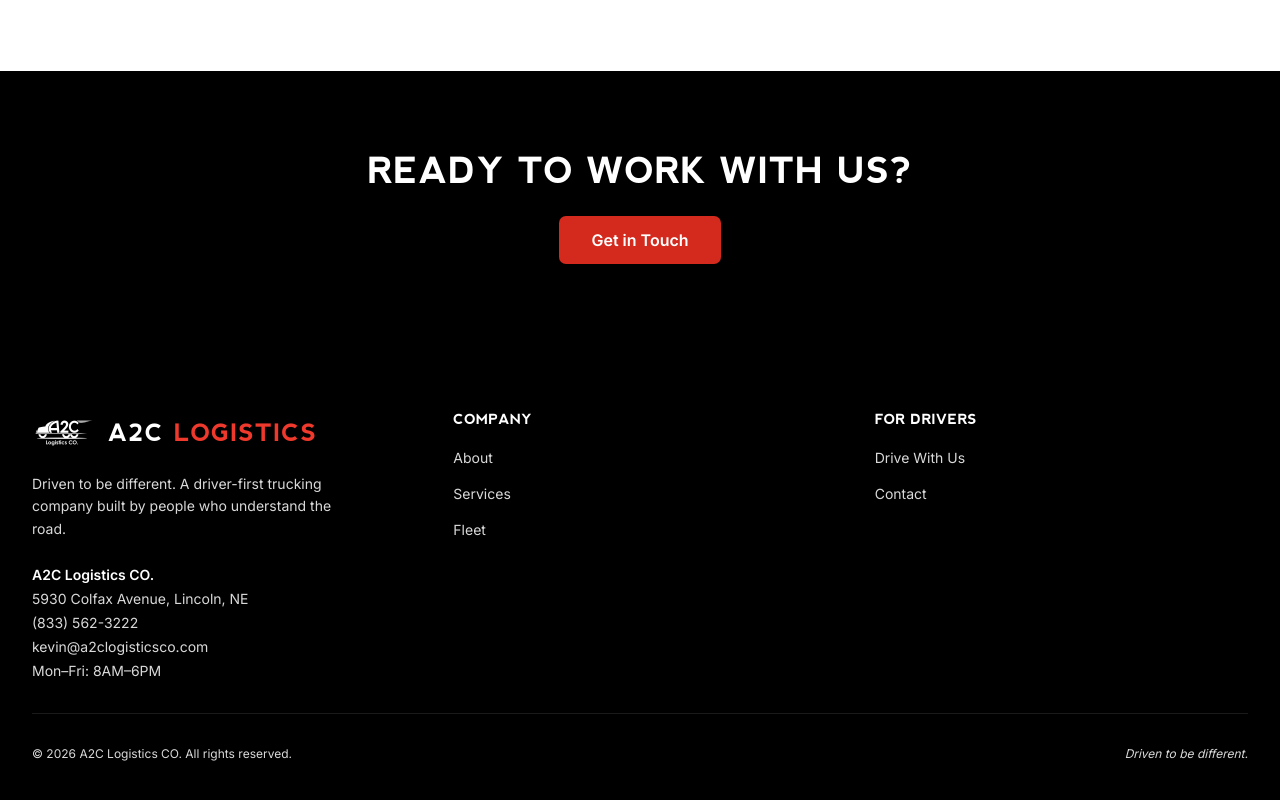
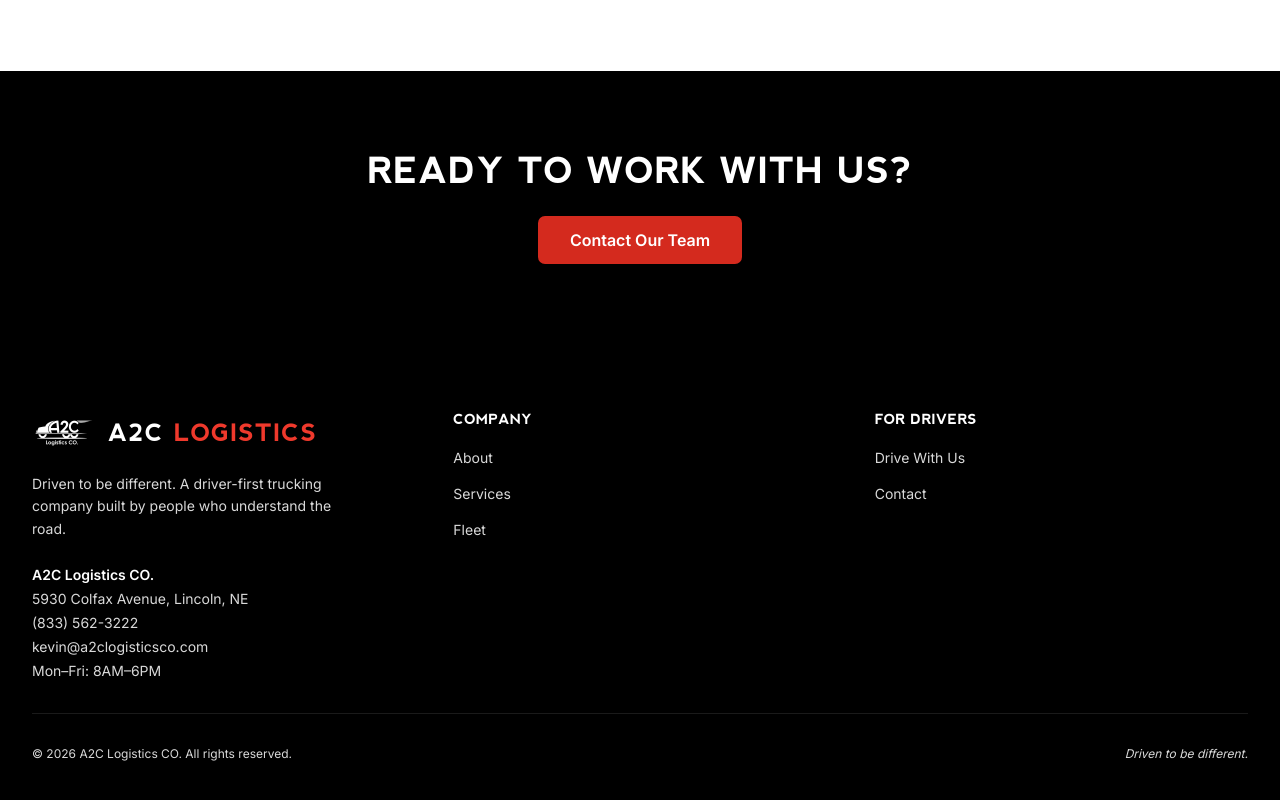
Before and after one commit to alxmara1405/a2c-logistics-website, a React (Vite) app: page /a2c-logistics-website/about in a window 1280 px wide. Shown: the part 2080-2880 px from the top of the page. Built offline with nearby package versions, Linux system fonts and the light colour scheme.

Commit message:
feat(04-06): add Seo to Contact + copy cleanup (INT-UX-02)
- Contact gets unique title/description/canonical + OG
- Replace awkward 'Q&A Form' heading with 'Send Us a Message'
- Tighten weak 'Get in Touch' CTAs on About/Fleet to 'Contact Our Team'
- contactInfo NAP + Formspree handler unchanged

```diff
--- a/src/pages/About.jsx
+++ b/src/pages/About.jsx
@@ -160,7 +160,7 @@
                 size="lg"
                 className="bg-a2c-red-ink hover:bg-a2c-red-ink/90 text-white font-semibold px-8 py-6 text-base"
               >
-                Get in Touch
+                Contact Our Team
               </Button>
             </Link>
           </ScrollReveal>
--- a/src/pages/Contact.jsx
+++ b/src/pages/Contact.jsx
@@ -6,6 +6,7 @@
 import { Label } from '@/components/ui/label'
 import PageTransition from '@/components/sections/PageTransition'
 import ScrollReveal from '@/components/sections/ScrollReveal'
+import Seo from '@/seo/Seo'
 
 const contactInfo = [
   { icon: Phone, label: 'Phone', value: '(833) 562-3222', href: 'tel:+18335623222' },
@@ -41,6 +42,11 @@
 
   return (
     <PageTransition>
+      <Seo
+        path="/contact"
+        title="Contact A2C Logistics — CDL Driver Jobs in Lincoln, NE"
+        description="Ready to drive with A2C Logistics in Lincoln, NE? Call, email, or send us a message and our team will get back to CDL Class A drivers quickly. Let's talk about your next move."
+      />
       {/* Hero */}
       <section className="pt-32 pb-20 bg-a2c-black">
         <div className="max-w-5xl mx-auto px-4 sm:px-6 lg:px-8 text-center">
@@ -105,7 +111,7 @@
                   Send a Message
                 </p>
                 <h2 className="text-3xl font-heading text-a2c-black mb-8">
-                  Q&A Form
+                  Send Us a Message
                 </h2>
 
                 {submitted ? (
--- a/src/pages/Fleet.jsx
+++ b/src/pages/Fleet.jsx
@@ -167,7 +167,7 @@
                 size="lg"
                 className="bg-a2c-red-ink hover:bg-a2c-red-ink/90 text-white font-semibold px-8 py-6 text-base"
               >
-                Get in Touch
+                Contact Our Team
               </Button>
             </Link>
           </ScrollReveal>
```
